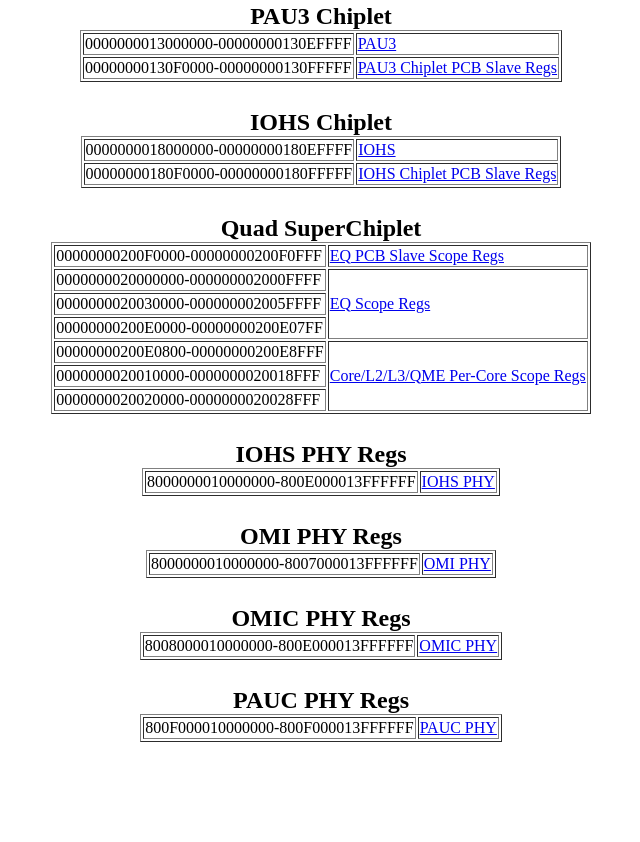
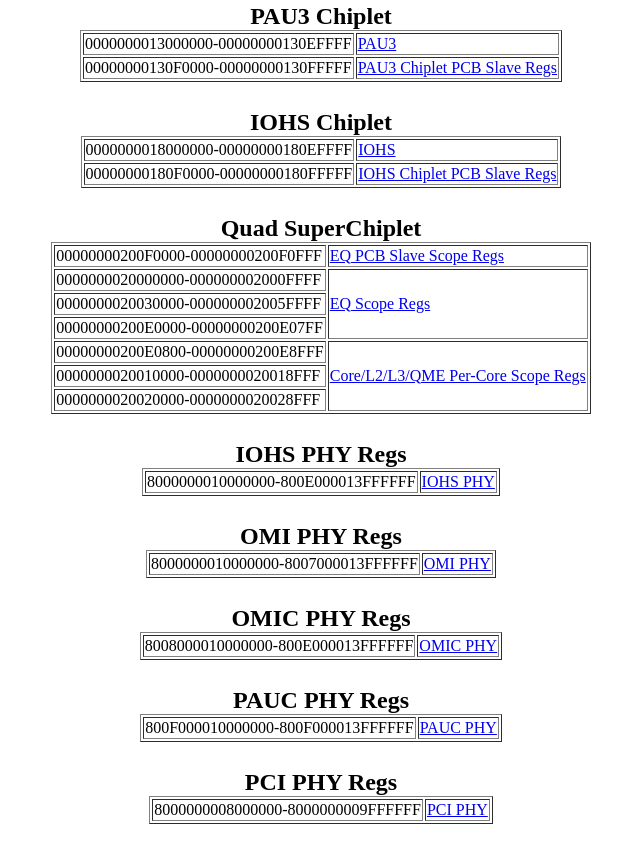
Before and after one commit to open-power/docs, a plain HTML site: page Processor Register Definitions/function.html in a window 1280 px wide. Shown: the part 1104-1946 px from the top of the page, without its empty margins (319-959 px from the left). Before the commit the page ends 1864 px from the top, so only its background shows below. Drawn offline with Linux system fonts and the light colour scheme.

Commit message:
Add in Synopsis PHY Register Definitions

```diff
--- a/Processor Register Definitions/function.html
+++ b/Processor Register Definitions/function.html
@@ -150,5 +150,13 @@ PAUC PHY Regs
 <tr><td>800F000010000000-800F000013FFFFFF</td><td><a href="https://raw.githubusercontent.com/open-power/docs/P10/Processor%20Register%20Definitions/pauc_phy_regs.html">PAUC PHY</a></td></tr>
 </table>
 
+<font size=+2>
+<br>
+PCI PHY Regs
+</font><br>
+<table border=1>
+<tr><td>8000000008000000-8000000009FFFFFF</td><td><a href="pci_phy_regs.html">PCI PHY</a></td></tr>
+</table>
+
 </body>
 </html>
```
